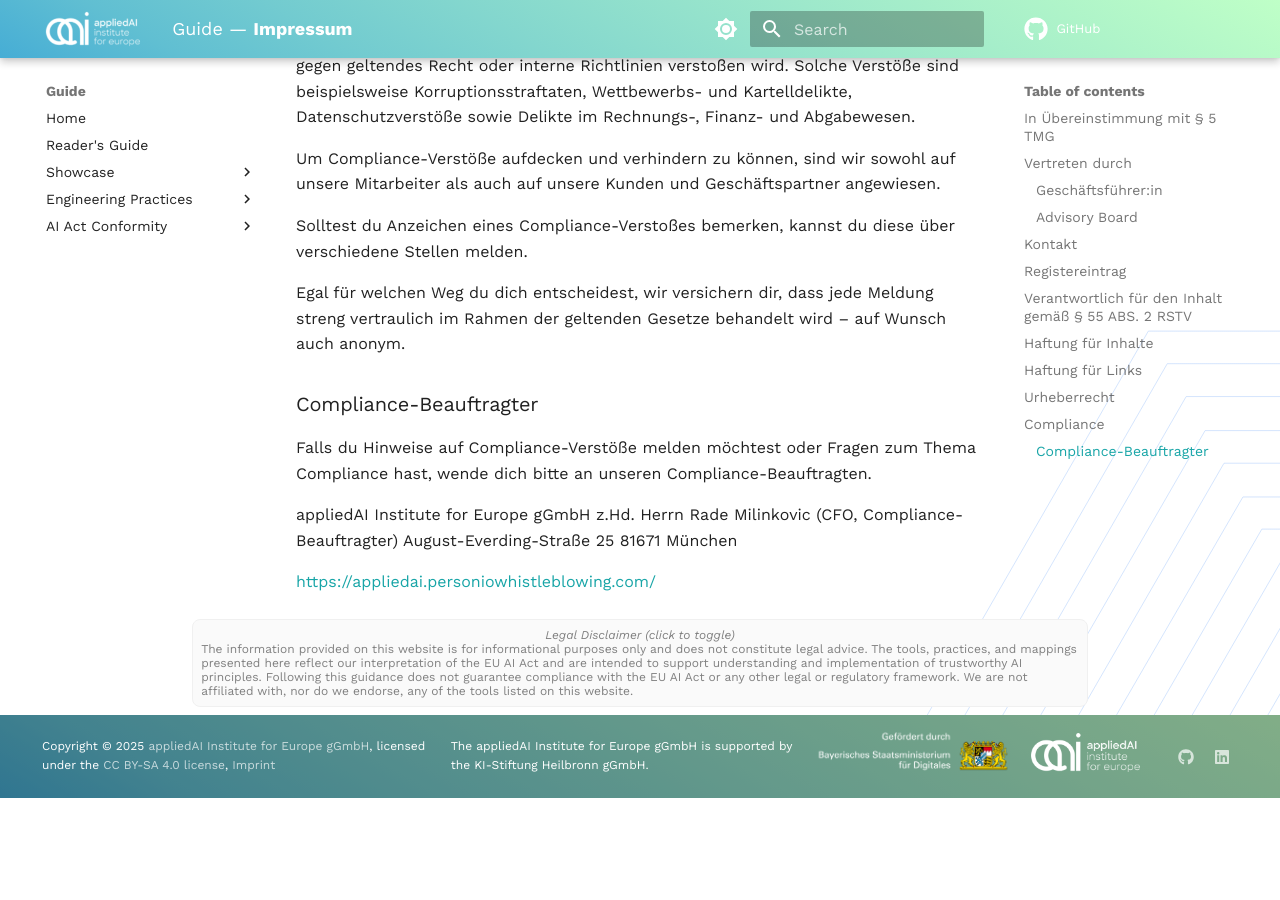
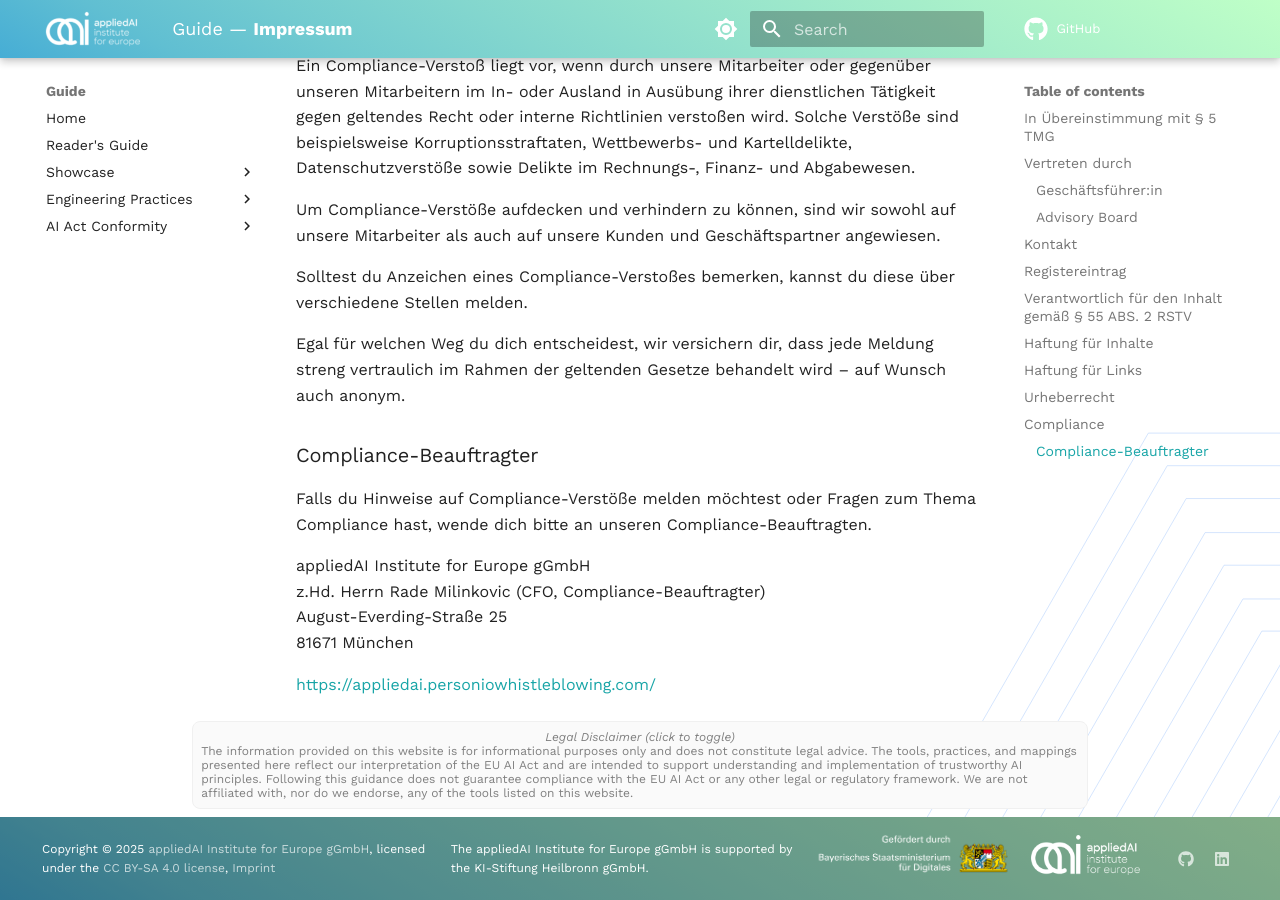
Before and after one commit to aai-institute/practical-ai-act, an MkDocs documentation site: the page built from docs/imprint.md, in a window 1280 px wide and 900 px high, scrolled down 1993 px. Built offline with MkDocs 1.6.1 and Material for MkDocs 9.7.7, drawn with Linux system fonts in a browser that asks for light colours; plug-ins that fetch from the network failed and are left out; comment, search, counter and statistics services are not loaded; the version menu is left out; before the commit the page ends 2791 px from its top, so only the background shows below that; some of the changed text lies outside the part shown.

Commit message:
fix: Formatting of addresses

```diff
--- a/docs/imprint.md
+++ b/docs/imprint.md
@@ -2,9 +2,9 @@
 
 ## In Übereinstimmung mit § 5 TMG
 
-appliedAI Institute for Europe gGmbH
-Freddie-Mercury-Straße 5
-D-80797 München
+appliedAI Institute for Europe gGmbH<br />
+Freddie-Mercury-Straße 5<br />
+D-80797 München<br />
 
 ## Vertreten durch
 
@@ -56,9 +56,9 @@ Egal für welchen Weg du dich entscheidest, wir versichern dir, dass jede Meldun
 
 Falls du Hinweise auf Compliance-Verstöße melden möchtest oder Fragen zum Thema Compliance hast, wende dich bitte an unseren Compliance-Beauftragten.
 
-appliedAI Institute for Europe gGmbH
-z.Hd. Herrn Rade Milinkovic (CFO, Compliance-Beauftragter)
-August-Everding-Straße 25
-81671 München
+appliedAI Institute for Europe gGmbH<br />
+z.Hd. Herrn Rade Milinkovic (CFO, Compliance-Beauftragter)<br />
+August-Everding-Straße 25<br />
+81671 München<br />
 
 [https://appliedai.personiowhistleblowing.com/](https://appliedai.personiowhistleblowing.com/)
```
